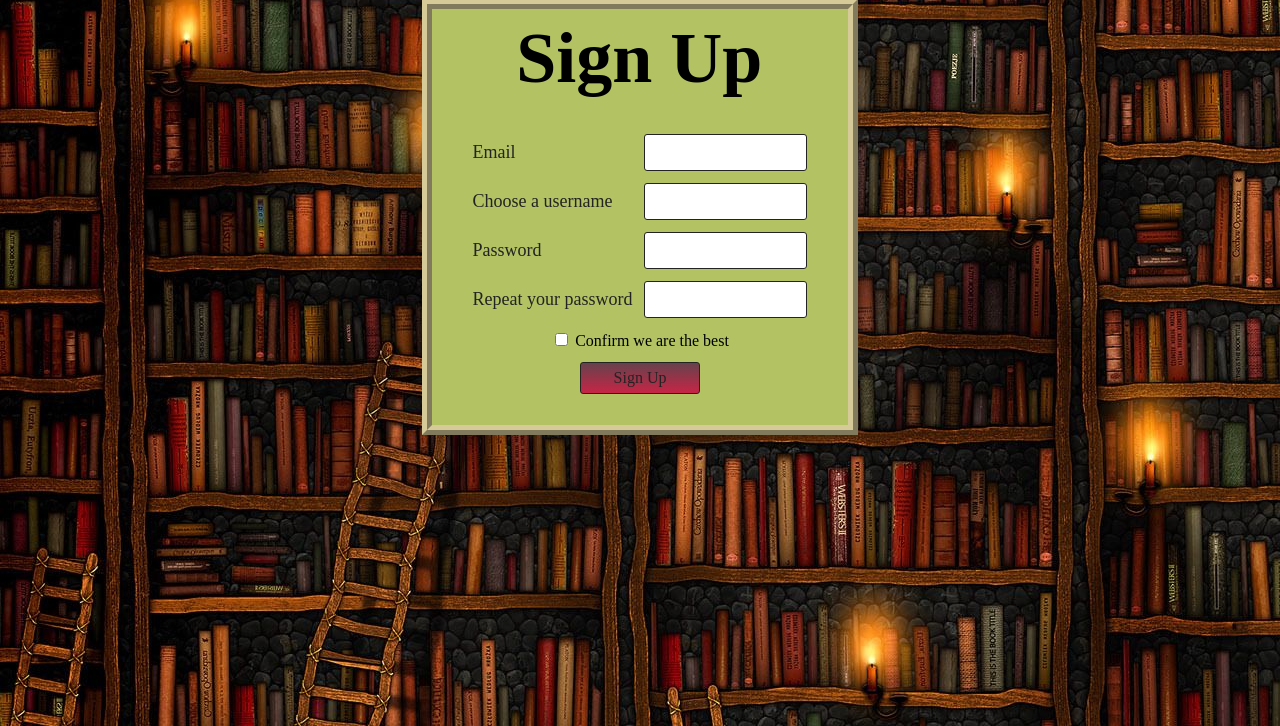
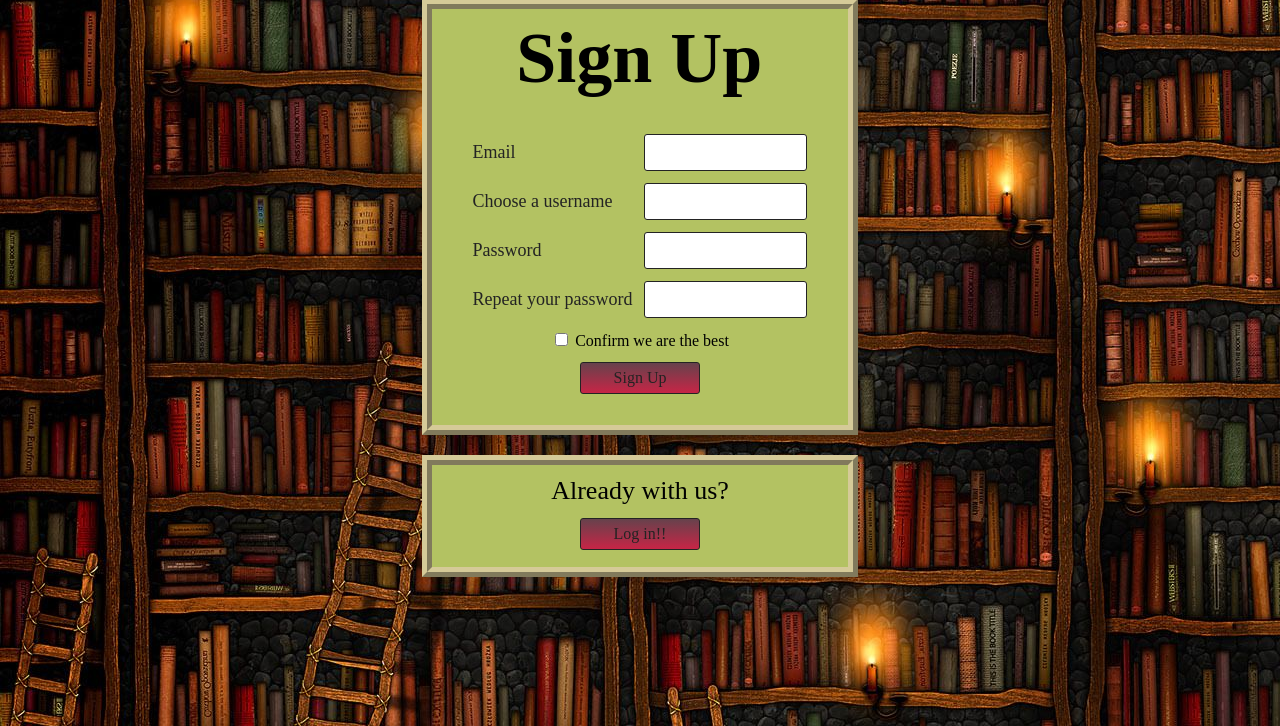
Before and after one commit to adrian-af/writeaway, a PHP site: page /SignIn.php in a window 1280 px wide. Shown: the part 74-800 px from the top of the page. Run offline with PHP 8.4, Linux system fonts and the light colour scheme.

Commit message:
Added flow between Log in and SIgn Up

```diff
--- a/SignIn.php
+++ b/SignIn.php
@@ -72,5 +72,12 @@
             </table>
         </form>
     </div>
+    <div class="rectangle-2">
+            <div class="toSignIn">Already with us?</div>
+            <div>
+                <a href="LogIn.php">
+                <button class="button">Log in!!</button>
+            </div>
+        </div>
 </body>
 </html>
```
Also changed, not shown: LogIn.php (line endings or trailing spaces).
